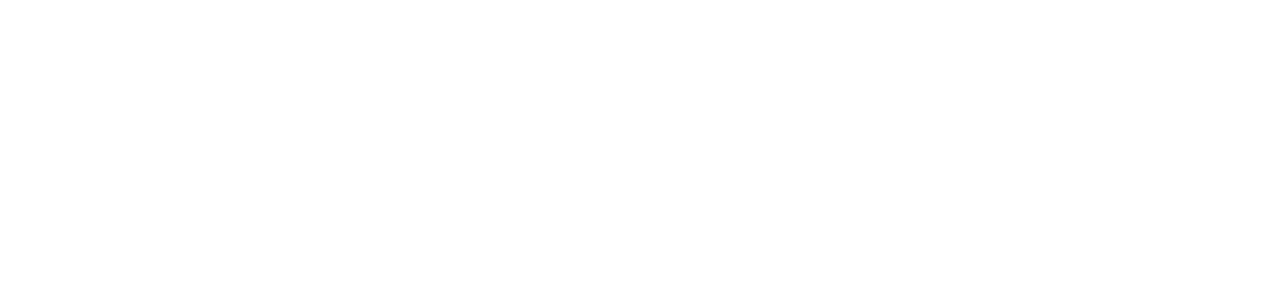
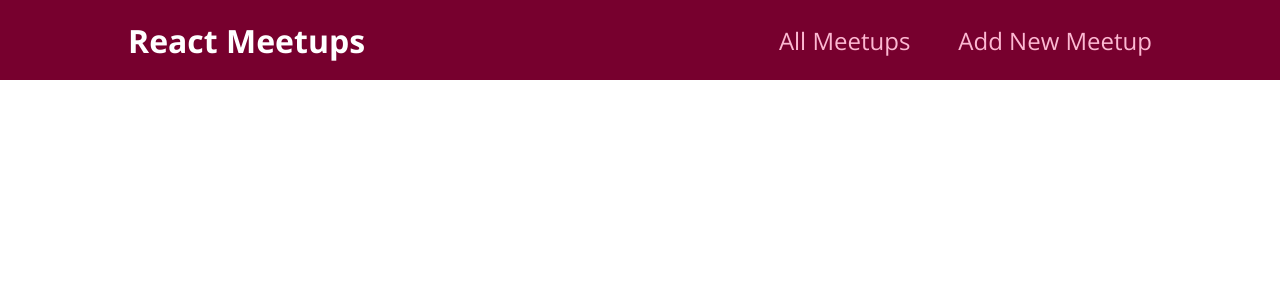
Before and after one commit to jaewoo-ahn/Meetup-project-next, a Next.js app: page /1 in a window 1280 px wide. Shown: the top 300 px of the page. Built offline with nearby package versions, Linux system fonts and the light colour scheme.

Commit message:
add : Link

```diff
--- a/pages/_app.js
+++ b/pages/_app.js
@@ -1,7 +1,12 @@
-import '../styles/globals.css'
+import Layout from "../components/layout/Layout";
+import "../styles/globals.css";
 
-function MyApp({ Component, pageProps }) {
-  return <Component {...pageProps} />
+function MyApp({Component, pageProps}) {
+  return (
+    <Layout>
+      <Component {...pageProps} />
+    </Layout>
+  );
 }
 
-export default MyApp
+export default MyApp;
--- a/styles/globals.css
+++ b/styles/globals.css
@@ -1,11 +1,12 @@
-@import url('https://fonts.googleapis.com/css2?family=Lato:wght@700&family=Open+Sans:wght@400;700&display=swap');
+@import url("https://fonts.googleapis.com/css2?family=Lato:wght@700&family=Open+Sans:wght@400;700&display=swap");
 
 * {
   box-sizing: border-box;
 }
 
 body {
-  font-family: 'Open Sans', 'Lato', sans-serif;
+  font-family: "Open Sans", "Lato", sans-serif;
+  margin: 0;
 }
 
 h1,
@@ -14,5 +15,5 @@
 h4,
 h5,
 h6 {
-  font-family: 'Lato', sans-serif;
+  font-family: "Lato", sans-serif;
 }
```
Also changed, not shown: pages/index.js (+1 -6 lines).
